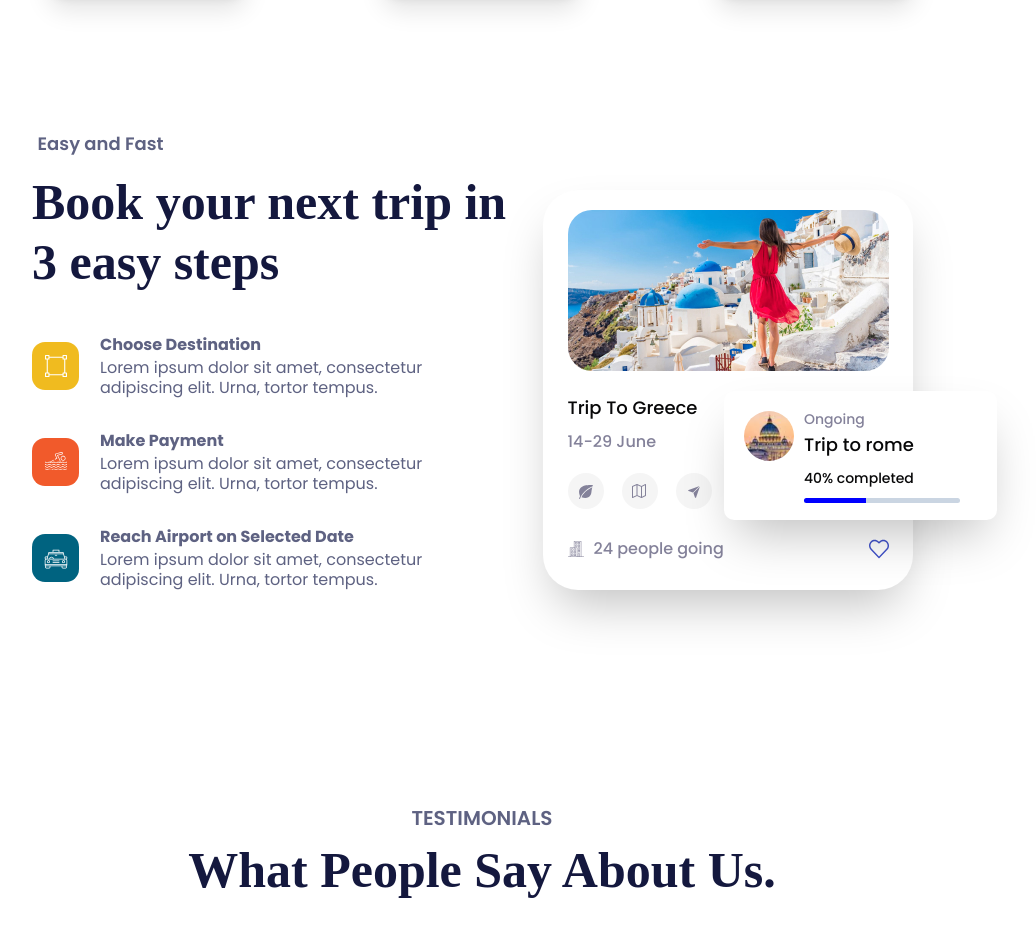
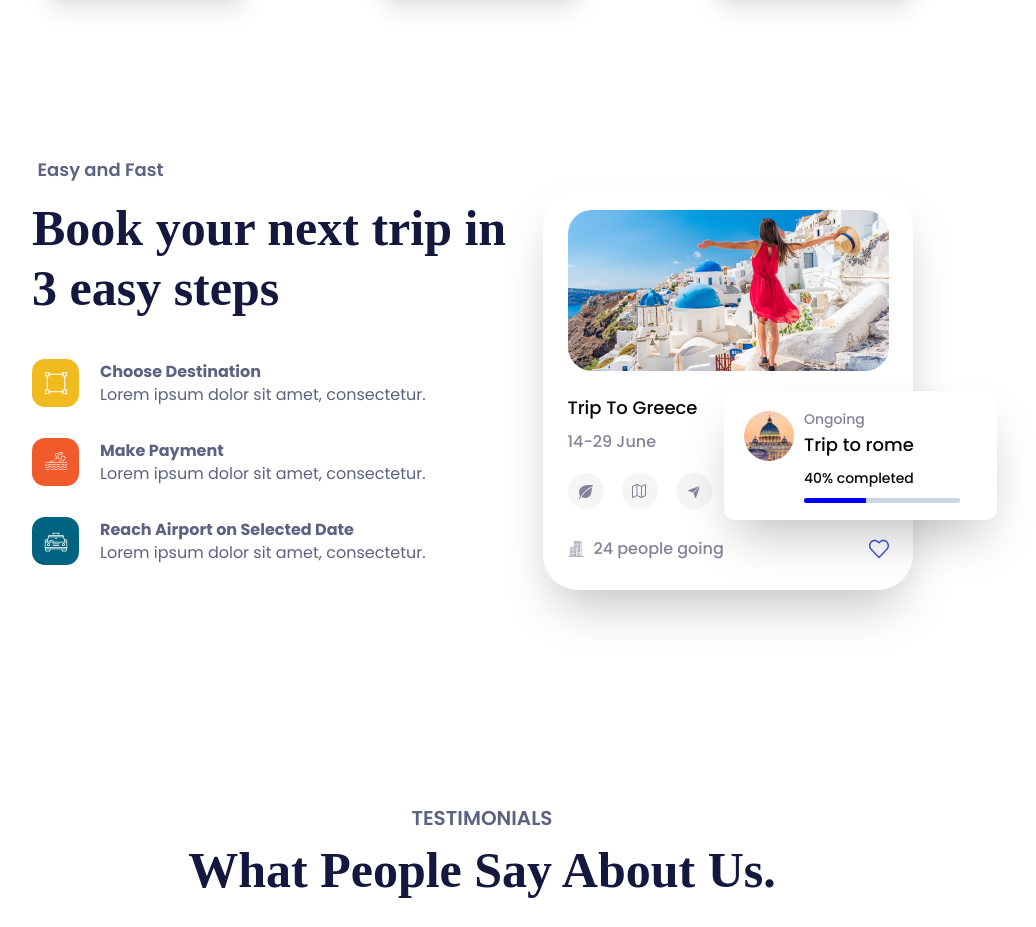
Before and after one commit to Bigbilly-github/landingPage, a React (Vite) app: page / in a window 1280 px wide. Shown: the part 2200-3127 px from the top of the page, without its empty margins (158-1194 px from the left). Built offline with nearby package versions, Linux system fonts and the light colour scheme; a web font is replaced by a local one.

Commit message:
correctional changes

```diff
--- a/src/components/bookingdetails.jsx
+++ b/src/components/bookingdetails.jsx
@@ -15,53 +15,50 @@ function BookingDetails () {
     return(
         <>
         <section className="w-full h-auto flex justify-center">
-            <div className="sm:w-[1000px] xl:w-[900px] lg:h-[492px] h-[900px] lg:pl-[50px] xl:pl-0  mt-[80px] flex lg:flex-row flex-col lg:justify-between  items-center">
-                <div>
-                    <p className='sm:w-[90%] lg:w-[137px] text-center h-[27px] font-poppins font-semibold   text-[18px] text-[#5E6282]'>
+            <div className="sm:w-[1000px] xl:w-[900px] lg:h-[492px] h-[800px] lg:pl-[50px] xl:pl-0  mt-[80px] flex lg:flex-row flex-col lg:justify-between  items-center">
+                <div className=' flex flex-col lg:items-start items-center  '>
+                    <p className='sm:w-[90%] lg:w-[137px] w-[130px] text-center h-[27px] font-poppins font-semibold   text-[18px] text-[#5E6282]'>
                         Easy and Fast
                     </p>
-                    <h1 className='sm:w-[511px] sm:h-[130px] h-[80px] font-volx sm:font-bold font-extrabold  sm:text-[50px] text-[25px] text-[#14183E] sm:mt-[15px]  leading-[60px]'>
+                    <h1 className='sm:w-[511px] w-[300px] lg:h-[130px] h-[60px] sm:h-[80px] font-volx sm:font-bold font-extrabold  lg:text-[50px] sm:text-[30px] text-[17px] text-[#14183E] sm:mt-[15px] sm:leading-[40px] lg:leading-[60px]'>
                         Book your next trip
                         in 3 easy steps
                     </h1>
 
-                    <div className='flex gap-[21px] items-center sm:justify-start justify-center sm:mt-[31px]'>
+                    <div className=' flex gap-[21px] w-[400px]  items-center sm:justify-start justify-center lg:mt-[31px] '>
                         <img src={logo1} alt="icon" />
-                        <div className='flex flex-col gap-[5px]'>
-                            <p className='w-[254px] h-[20px] font-poppins font-bold sm:text-[16px] text-[14px] text-[#5E6282]'>
+                        <div className='flex flex-col gap-[5px] '>
+                            <p className='sm:w-[254px] w-[200px]  h-[20px] font-poppins font-bold sm:text-[16px] text-[14px] text-[#5E6282]'>
                             Choose Destination
                             </p>
-                            <p className='w-[327px] h-[40px] font-poppins sm:text-[16px] text-[14px] font-normal leading-[124.5%] text-[#5E6282]'>
-                            Lorem ipsum dolor sit amet, consectetur
-                            adipiscing elit. Urna, tortor tempus.
+                            <p className='sm:w-[327px] w-[250px] sm:h-[20px] h-[20px] font-poppins sm:text-[16px] text-[14px] font-normal leading-[124.5%] text-[#5E6282]'>
+                            Lorem ipsum dolor sit amet, consectetur.
                             </p>
                         </div>
 
                     </div>
 
-                    <div className='flex gap-[21px] items-center  sm:justify-start justify-center  mt-[31px]'>
+                    <div className=' flex gap-[21px] w-[400px]  items-center sm:justify-start justify-center lg:mt-[31px] sm:mt-[15px] mt-[30px]'>
                         <img src={logo2} alt="icon" />
                         <div className='flex flex-col gap-[5px]'>
-                            <p className='w-[254px] h-[20px] font-poppins font-bold sm:text-[16px] text-[14px] text-[#5E6282]'>
+                        <p className='sm:w-[254px] w-[200px]  h-[20px] font-poppins font-bold sm:text-[16px] text-[14px] text-[#5E6282]'>
                             Make Payment
                             </p>
-                            <p className='w-[327px] h-[40px] font-poppins sm:text-[16px] text-[14px] font-normal leading-[124.5%] text-[#5E6282]'>
-                            Lorem ipsum dolor sit amet, consectetur
-                            adipiscing elit. Urna, tortor tempus.
+                            <p className='sm:w-[327px] w-[250px] sm:h-[20px] h-[20px] font-poppins sm:text-[16px] text-[14px] font-normal leading-[124.5%] text-[#5E6282]'>
+                            Lorem ipsum dolor sit amet, consectetur.
                             </p>
                         </div>
 
                     </div>
 
-                    <div className='flex gap-[21px] items-center  sm:justify-start justify-center mt-[31px]'>
+                    <div className=' flex gap-[21px] w-[400px]  items-center sm:justify-start justify-center lg:mt-[31px] sm:mt-[20px] mt-[30px]'>
                         <img src={logo3} alt="icon" />
                         <div className='flex flex-col gap-[5px]'>
-                            <p className='w-[254px] h-[20px] font-poppins font-bold sm:text-[16px] text-[14px] text-[#5E6282]'>
+                        <p className='sm:w-[254px] w-[250px]  h-[20px] font-poppins font-bold sm:text-[16px] text-[14px] text-[#5E6282]'>
                             Reach Airport on Selected Date
                             </p>
-                            <p className='w-[327px] h-[40px] font-poppins sm:text-[16px] text-[14px] font-normal leading-[124.5%] text-[#5E6282]'>
-                            Lorem ipsum dolor sit amet, consectetur
-                            adipiscing elit. Urna, tortor tempus.
+                            <p className='sm:w-[327px] w-[250px] sm:h-[20px] h-[20px] font-poppins sm:text-[16px] text-[14px] font-normal leading-[124.5%] text-[#5E6282]'>
+                            Lorem ipsum dolor sit amet, consectetur.
                             </p>
                         </div>
 
@@ -71,7 +68,7 @@ function BookingDetails () {
 
 
 
-                <div className='sm:w-[455px] w-[370px] h-[459px]  flex flex-col justify-end  relative'>
+                <div className='sm:w-[455px] w-[330px] h-[459px]  flex flex-col justify-end  relative'>
                     <div className='w-[370px] h-[400px] bg-[#FFFFFF] rounded-[35px] flex flex-col gap-[26px] items-center pt-[20px] shadow-2xl'>
                         <div className='w-[321px] h-[161px] '>
                             <img src={image} alt="image of a lady at the maldives" />
--- a/src/components/category.jsx
+++ b/src/components/category.jsx
@@ -39,7 +39,7 @@ function  Category (){
                         <p className="font-poppins lg:text-[20px] text-[18px] font-semibold text-[#5E6282]">
                         CATEGORY
                         </p>
-                        <h1 className="font-volx xl:text-[50px] lg:text-[45px] md:text-[35px]  sm:text-[28px]    text-[20px] font-bold text-[#14183E]">
+                        <h1 className="font-volx xl:text-[50px] lg:text-[45px] md:text-[35px]  sm:text-[28px]    text-[16px] font-bold text-[#14183E]">
                         We Offer Best Services
                         </h1>
                     </div>
--- a/src/components/destinations.jsx
+++ b/src/components/destinations.jsx
@@ -46,7 +46,7 @@ function Destinations (){
                         <div  className='lg:w-[314px] md:w-[260px] sm:w-[230px]  w-[400px] sm:h-[457px] h-[300px]  relative rounded-[24px]'>
 
                                 <img src={destination.img} alt="image of a city" className='w-[100%]'/>
-                                <div className='flex gap-[10px] rounded-bl-[24px]  pt-[20px] pl-[10px] md:-ml-[10px] sm:-ml-[15px] lg:-ml-[2px] pr-[10px] shadow-xl rounded-br-[24px] flex-col md:w-[173px] sm:w-[154px] w-[265px] lg:w-[209px] bg-[#FFFFFF] sm:h-[100px] h-[110px] ml-[13px] absolute   sm:bottom-[195px] -bottom-[90px] md:bottom-[135px] left-[54px]'>
+                                <div className='flex gap-[10px] rounded-bl-[24px]  pt-[20px] pl-[10px] md:-ml-[10px] sm:-ml-[15px] lg:-ml-[2px] pr-[10px] shadow-xl rounded-br-[24px] flex-col md:w-[173px] sm:w-[154px] w-[267px] lg:w-[210px] bg-[#FFFFFF] sm:h-[100px] h-[110px] ml-[13px] absolute   sm:bottom-[195px] -bottom-[90px] md:bottom-[135px] left-[53px]'>
                                     <div className='flex justify-between'>
                                             <p className='font-poppins font-medium text-[18px] leading-[124.5%] text-[#5E6282]'>
                                                 {destination.city}
--- a/src/components/testimonials.jsx
+++ b/src/components/testimonials.jsx
@@ -36,7 +36,7 @@ function  Testimonials (){
                         <p className="font-poppins lg:text-[20px] text-[18px] font-semibold text-[#5E6282]">
                         TESTIMONIALS
                         </p>
-                        <h1 className="font-volx xl:text-[50px] lg:text-[39px] sm:text-[24px]    text-[18px] font-bold text-[#14183E]">
+                        <h1 className="font-volx xl:text-[50px] lg:text-[39px] sm:text-[24px]    text-[16px] font-bold text-[#14183E]">
                         What People Say About Us.
                         </h1>
                     </div>
```
Also changed, not shown: src/components/hero.jsx (+6 -6 lines).
